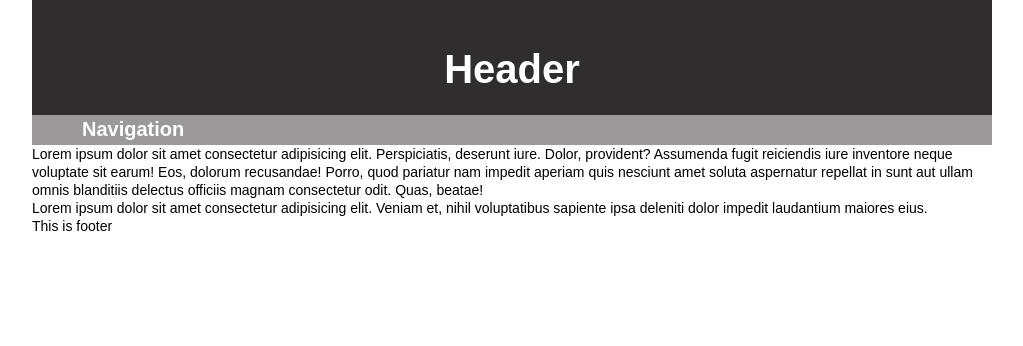
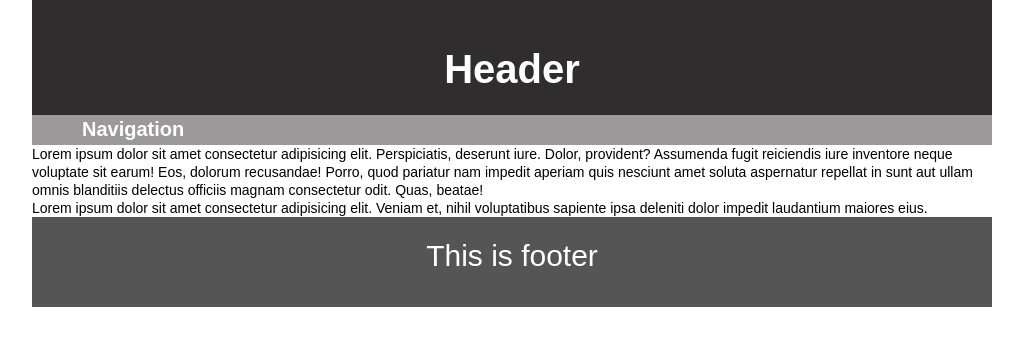
Before and after one commit to ashiksayed8/web-design, a plain HTML site: page index.html in a window 1280 px wide. Shown: the whole page, without its empty margins (128-1151 px from the left). Drawn offline with Linux system fonts and the light colour scheme.

Commit message:
web site design

```diff
--- a/cssstyle.css
+++ b/cssstyle.css
@@ -38,3 +38,14 @@ body{
     font-weight: bold;
     padding-top: 5px;
 }
+.footersection{
+    height: 90px;
+    background: #555555;
+}
+.footersection p{
+    color: #fff;
+    font-size: 30px;
+    font-weight: blod;
+    padding-top: 30px;
+    text-align: center;
+}
--- a/index.html
+++ b/index.html
@@ -24,7 +24,7 @@
        <p> Lorem ipsum dolor sit amet consectetur adipisicing elit. Veniam et, nihil voluptatibus sapiente ipsa deleniti dolor impedit laudantium maiores eius. </p>
       </div>
     </div>
-    <div class="footer  templete">
+    <div class="footersection  templete">
       <p>This is footer</p>
     </div>
   </body>
```
